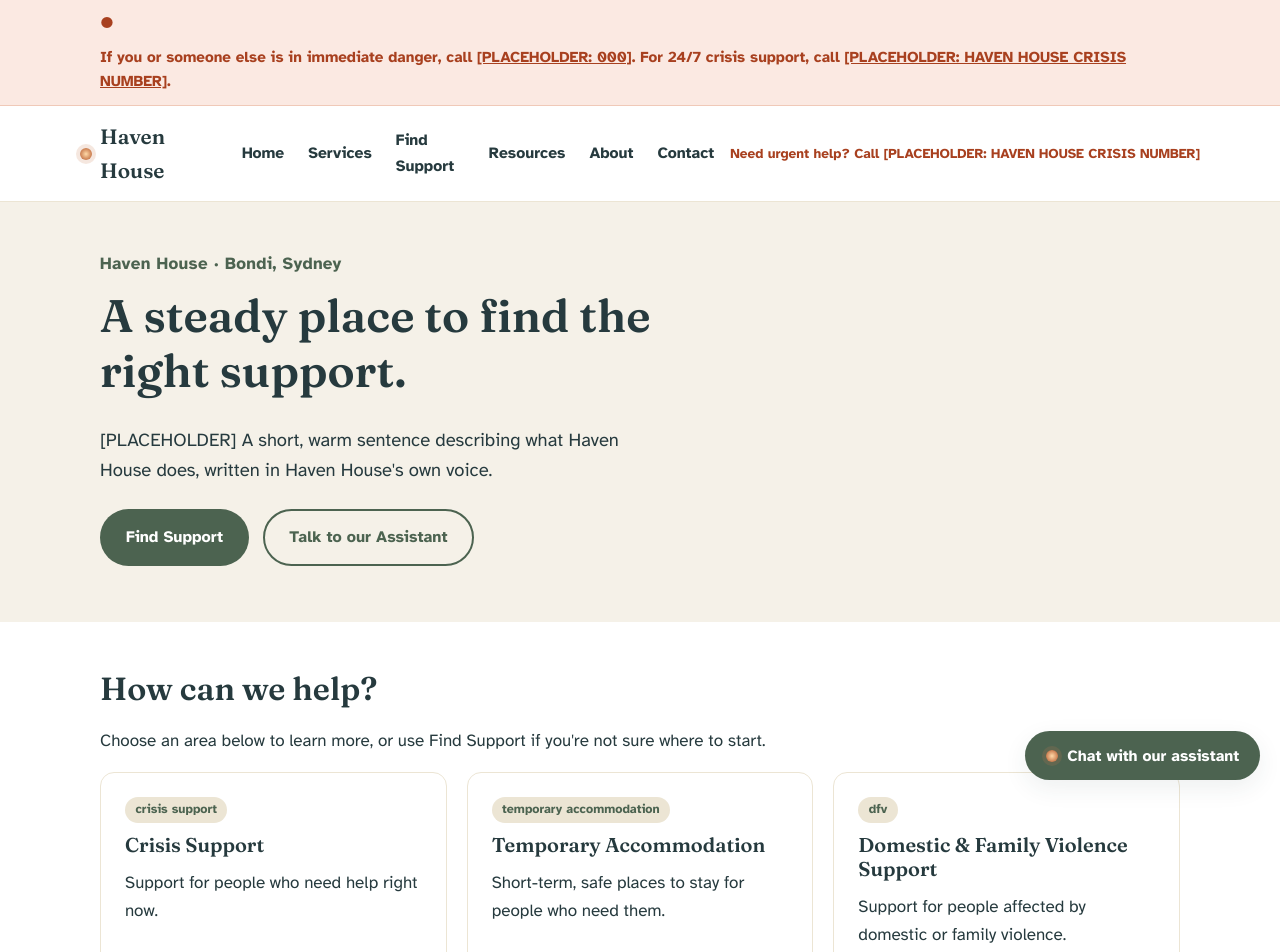
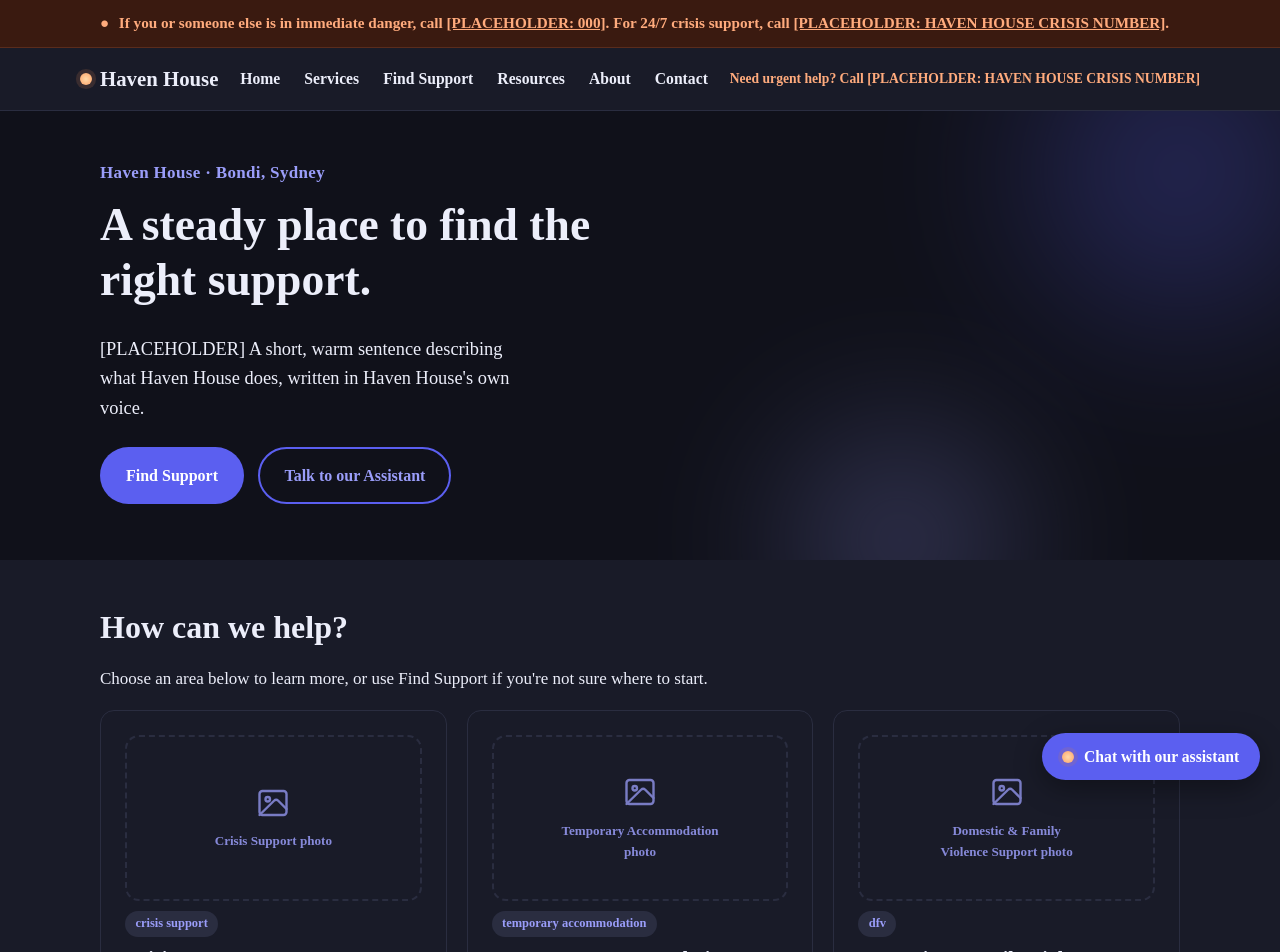
Before and after one commit to randimalfernando/HavenHouse, a Next.js app: page / in a window 1280 px wide. Shown: the top 952 px of the page. Built offline with nearby package versions, Linux system fonts and the light colour scheme.

Commit message:
dark theme

```diff
--- a/app/about/page.js
+++ b/app/about/page.js
@@ -1,3 +1,5 @@
+import ImagePlaceholder from "@/components/ImagePlaceholder";
+
 export const metadata = { title: "About — Haven House" };
 
 export default function AboutPage() {
@@ -5,7 +7,8 @@ export default function AboutPage() {
     <section className="section">
       <div className="container" style={{ maxWidth: 720 }}>
         <h1>About Haven House</h1>
-        <p>
+        <ImagePlaceholder label="Haven House building or team photo" ratio="banner" />
+        <p style={{ marginTop: "1.5rem" }}>
           [PLACEHOLDER] Full "About" content — history, mission, values, and community context —
           to be supplied and approved by Haven House.
         </p>
@@ -16,6 +19,7 @@ export default function AboutPage() {
         </p>
         <h2>Where we are</h2>
         <p>[PLACEHOLDER] Bondi, Sydney — full address and area description.</p>
+        <ImagePlaceholder label="Bondi location or neighbourhood photo" ratio="wide" />
       </div>
     </section>
   );
--- a/app/globals.css
+++ b/app/globals.css
@@ -1,36 +1,52 @@
 /* ---------------------------------------------------------------------
-   Design tokens
-   Palette: warm, calm, non-clinical. The alert colour is reserved
-   exclusively for crisis/safety moments so it reads as meaningfully
-   different from everyday UI.
+   Design tokens — dark, cooler theme.
+   Palette: deep navy/indigo base with a cool violet-blue accent for
+   interactive elements (buttons, links, nav). The alert colour stays
+   warm and is reserved exclusively for crisis/safety moments, so it
+   still reads as meaningfully different from everyday UI even against
+   a dark background — this matters more, not less, in a dark theme.
    Type: Fraunces (display, used with restraint) + Atkinson Hyperlegible
    (body/UI — purpose-built for reading accessibility).
-   Signature motif: "the steady light" — a soft beacon glow used at
-   trust/safety touchpoints (hero, crisis banner, chat launcher).
+   Signature motif: "the steady light" — a warm beacon glow (kept warm
+   on purpose) used at trust/safety touchpoints, now reading literally
+   as a light in the dark against the cool navy background.
 --------------------------------------------------------------------- */
 
 :root {
-  --color-sand: #f5f1e8;
-  --color-sand-deep: #ece5d4;
-  --color-sage: #6e8b74;
-  --color-sage-deep: #4c6350;
-  --color-teal-ink: #263a3e;
-  --color-clay: #c97c4f;
-  --color-alert: #a8401f;
-  --color-alert-bg: #fbe9e2;
+  /* Page background + elevation */
+  --color-bg: #10111a;
+  --color-surface: #191b28;
+  --color-sand: #e7e9f7;       /* light text-on-dark (footer, etc.) */
+  --color-sand-deep: #2a2d40;  /* subtle borders / secondary surfaces */
+
+  /* Cool interactive accent (indigo/violet) */
+  --color-sage: #9a9df9;
+  --color-sage-deep: #5b5ff0;
+
+  /* Ink: main readable text colour (light, for dark bg) */
+  --color-teal-ink: #eceefa;
+  --color-ink-deep: #0a0b12;   /* near-black, for footer/chat-header bg */
+
+  /* Warm "beacon" accent — kept warm deliberately for contrast + meaning */
+  --color-clay: #ffb27a;
+
+  /* Crisis/safety — warm, high-contrast, reserved */
+  --color-alert: #ffab7d;
+  --color-alert-bg: #3a1a10;
+
   --color-white: #ffffff;
 
-  --font-display: "Fraunces", Georgia, serif;
-  --font-body: "Atkinson Hyperlegible", -apple-system, BlinkMacSystemFont, "Segoe UI", sans-serif;
+  --font-display: var(--font-fraunces), Georgia, serif;
+  --font-body: var(--font-atkinson), -apple-system, BlinkMacSystemFont, "Segoe UI", sans-serif;
 
   --radius-md: 14px;
   --radius-lg: 22px;
   --radius-full: 999px;
 
-  --shadow-soft: 0 8px 24px rgba(38, 58, 62, 0.08);
+  --shadow-soft: 0 8px 28px rgba(0, 0, 0, 0.35);
   --max-width: 1120px;
 
-  color-scheme: light;
+  color-scheme: dark;
 }
 
 * {
@@ -56,7 +72,7 @@ html {
 
 body {
   margin: 0;
-  background: var(--color-sand);
+  background: var(--color-bg);
   color: var(--color-teal-ink);
   font-family: var(--font-body);
   font-size: 1.0625rem;
@@ -79,7 +95,7 @@ h3 { font-size: 1.25rem; }
 p { margin: 0 0 1em 0; }
 
 a {
-  color: var(--color-sage-deep);
+  color: var(--color-sage);
 }
 
 a:focus-visible,
@@ -96,7 +112,7 @@ textarea:focus-visible,
   position: absolute;
   left: -999px;
   top: auto;
-  background: var(--color-white);
+  background: var(--color-surface);
   color: var(--color-teal-ink);
   padding: 0.75rem 1.25rem;
   border-radius: var(--radius-md);
@@ -139,17 +155,17 @@ textarea:focus-visible,
   background: var(--color-sage-deep);
   color: var(--color-white);
 }
-.btn-primary:hover { background: var(--color-teal-ink); }
+.btn-primary:hover { background: var(--color-ink-deep); }
 
 .btn-secondary {
   background: transparent;
-  color: var(--color-sage-deep);
+  color: var(--color-sage);
   border-color: var(--color-sage-deep);
 }
 .btn-secondary:hover { background: var(--color-sand-deep); }
 
 .btn-quiet {
-  background: var(--color-white);
+  background: var(--color-surface);
   color: var(--color-teal-ink);
   border-color: var(--color-sand-deep);
 }
@@ -157,7 +173,7 @@ textarea:focus-visible,
 /* ---------------- Header / Nav ---------------- */
 
 .site-header {
-  background: var(--color-white);
+  background: var(--color-surface);
   border-bottom: 1px solid var(--color-sand-deep);
   position: sticky;
   top: 0;
@@ -217,7 +233,7 @@ textarea:focus-visible,
   font-weight: 700;
   font-size: 0.98rem;
 }
-.site-nav a:hover { color: var(--color-sage-deep); }
+.site-nav a:hover { color: var(--color-sage); }
 
 @media (min-width: 900px) {
   .site-nav { display: flex; align-items: center; }
@@ -260,7 +276,7 @@ textarea:focus-visible,
 
 .crisis-banner {
   background: var(--color-alert-bg);
-  border-bottom: 1px solid #f0c9b8;
+  border-bottom: 1px solid #5a2c1c;
   color: var(--color-alert);
   font-weight: 700;
 }
@@ -287,12 +303,43 @@ textarea:focus-visible,
 
 .hero {
   padding: 3rem 0 3.5rem;
+  position: relative;
+  overflow: hidden;
+}
+
+/* Ambient background glow — cool indigo orbs, purely decorative,
+   sit behind all content (z-index 0) and are hidden from screen readers. */
+.hero::before,
+.hero::after {
+  content: "";
+  position: absolute;
+  border-radius: 50%;
+  filter: blur(70px);
+  opacity: 0.35;
+  z-index: 0;
+  pointer-events: none;
+}
+.hero::before {
+  width: 440px;
+  height: 440px;
+  background: radial-gradient(circle, var(--color-sage-deep) 0%, transparent 72%);
+  top: -160px;
+  right: -120px;
+}
+.hero::after {
+  width: 320px;
+  height: 320px;
+  background: radial-gradient(circle, var(--color-sage) 0%, transparent 72%);
+  bottom: -140px;
+  right: 220px;
 }
 
 .hero__inner {
   display: grid;
   gap: 2.5rem;
   align-items: center;
+  position: relative;
+  z-index: 1;
 }
 
 @media (min-width: 900px) {
@@ -305,7 +352,7 @@ textarea:focus-visible,
   display: inline-block;
   font-weight: 800;
   letter-spacing: 0.02em;
-  color: var(--color-sage-deep);
+  color: var(--color-sage);
   margin-bottom: 0.75rem;
 }
 
@@ -325,6 +372,13 @@ textarea:focus-visible,
   box-shadow: var(--shadow-soft);
 }
 
+.about-grid {
+  grid-template-columns: 1fr;
+}
+@media (min-width: 800px) {
+  .about-grid { grid-template-columns: 1.1fr 0.9fr; }
+}
+
 /* ---------------- Cards / grids ---------------- */
 
 .section {
@@ -332,7 +386,7 @@ textarea:focus-visible,
 }
 
 .section-quiet {
-  background: var(--color-white);
+  background: var(--color-surface);
 }
 
 .grid {
@@ -352,7 +406,7 @@ textarea:focus-visible,
 }
 
 .card {
-  background: var(--color-white);
+  background: var(--color-surface);
   border: 1px solid var(--color-sand-deep);
   border-radius: var(--radius-md);
   padding: 1.5rem;
@@ -367,14 +421,14 @@ textarea:focus-visible,
   margin-top: auto;
   font-weight: 800;
   text-decoration: none;
-  color: var(--color-sage-deep);
+  color: var(--color-sage);
 }
 
 .tag {
   display: inline-block;
   font-size: 0.78rem;
   font-weight: 800;
-  color: var(--color-sage-deep);
+  color: var(--color-sage);
   background: var(--color-sand-deep);
   padding: 0.2rem 0.65rem;
   border-radius: var(--radius-full);
@@ -443,7 +497,7 @@ textarea:focus-visible,
   padding: 0.75rem 0.9rem;
   border: 2px solid var(--color-sand-deep);
   border-radius: var(--radius-md);
-  background: var(--color-white);
+  background: var(--color-surface);
 }
 
 .form-error {
@@ -460,7 +514,7 @@ textarea:focus-visible,
 /* ---------------- Footer ---------------- */
 
 .site-footer {
-  background: var(--color-teal-ink);
+  background: var(--color-ink-deep);
   color: var(--color-sand);
   padding: 3rem 0 2rem;
   margin-top: 2rem;
@@ -534,7 +588,7 @@ textarea:focus-visible,
   z-index: 210;
   width: min(380px, calc(100vw - 2rem));
   max-height: min(640px, calc(100vh - 2rem));
-  background: var(--color-white);
+  background: var(--color-surface);
   border-radius: var(--radius-lg);
   box-shadow: var(--shadow-soft);
   display: flex;
@@ -544,7 +598,7 @@ textarea:focus-visible,
 }
 
 .chat-window__header {
-  background: var(--color-teal-ink);
+  background: var(--color-ink-deep);
   color: var(--color-white);
   padding: 1rem 1.1rem;
   display: flex;
@@ -588,7 +642,7 @@ textarea:focus-visible,
 }
 
 .chat-bubble--assistant {
-  background: var(--color-sand);
+  background: var(--color-sand-deep);
   align-self: flex-start;
   border-bottom-left-radius: 4px;
 }
@@ -617,9 +671,9 @@ textarea:focus-visible,
 }
 
 .chat-quick-reply {
-  background: var(--color-white);
+  background: var(--color-surface);
   border: 2px solid var(--color-sage-deep);
-  color: var(--color-sage-deep);
+  color: var(--color-sage);
   border-radius: var(--radius-full);
   padding: 0.5rem 0.9rem;
   font-weight: 700;
@@ -665,3 +719,37 @@ textarea:focus-visible,
   opacity: 0.65;
   padding: 0.4rem 1rem 0.8rem;
 }
+
+/* ---------------- Image placeholders ----------------
+   Reserved spots for real photography later. Swap for a real <img>/
+   next/image once assets are supplied — these are intentionally plain
+   so nobody mistakes them for finished content. */
+
+.image-placeholder {
+  display: flex;
+  flex-direction: column;
+  align-items: center;
+  justify-content: center;
+  gap: 0.6rem;
+  width: 100%;
+  border: 2px dashed var(--color-sand-deep);
+  border-radius: var(--radius-md);
+  background: var(--color-surface);
+  color: var(--color-sage);
+  text-align: center;
+  padding: 1.5rem;
+}
+
+.image-placeholder svg { opacity: 0.75; }
+
+.image-placeholder span {
+  font-size: 0.82rem;
+  font-weight: 700;
+  opacity: 0.85;
+  max-width: 24ch;
+}
+
+.image-placeholder--wide { aspect-ratio: 16 / 9; }
+.image-placeholder--square { aspect-ratio: 1; }
+.image-placeholder--portrait { aspect-ratio: 3 / 4; }
+.image-placeholder--banner { aspect-ratio: 21 / 9; }
--- /dev/null
+++ b/components/ImagePlaceholder.js
@@ -0,0 +1,19 @@
+// A visible, honest placeholder for where real photography should go.
+// Swap the parent element for a real <img> or next/image once Haven
+// House supplies approved photos — this is deliberately plain so it's
+// never mistaken for finished content.
+
+export default function ImagePlaceholder({ label = "Image placeholder", ratio = "wide" }) {
+  const ratioClass = `image-placeholder--${ratio}`;
+
+  return (
+    <div className={`image-placeholder ${ratioClass}`} role="img" aria-label={label}>
+      <svg width="36" height="36" viewBox="0 0 24 24" fill="none" aria-hidden="true">
+        <rect x="3" y="4" width="18" height="16" rx="2" stroke="currentColor" strokeWidth="1.6" />
+        <circle cx="8.5" cy="9.5" r="1.5" stroke="currentColor" strokeWidth="1.6" />
+        <path d="M21 16l-5.5-5.5a2 2 0 0 0-2.8 0L3 20" stroke="currentColor" strokeWidth="1.6" strokeLinecap="round" />
+      </svg>
+      <span>{label}</span>
+    </div>
+  );
+}
--- a/components/ServiceCard.js
+++ b/components/ServiceCard.js
@@ -1,8 +1,10 @@
 import Link from "next/link";
+import ImagePlaceholder from "@/components/ImagePlaceholder";
 
 export default function ServiceCard({ service }) {
   return (
     <article className="card">
+      <ImagePlaceholder label={`${service.name} photo`} ratio="wide" />
       <span className="tag">{service.category.replace(/_/g, " ")}</span>
       <h3>{service.name}</h3>
       <p>{service.summary}</p>
```
Also changed, not shown: app/page.js (+14 -7 lines).
